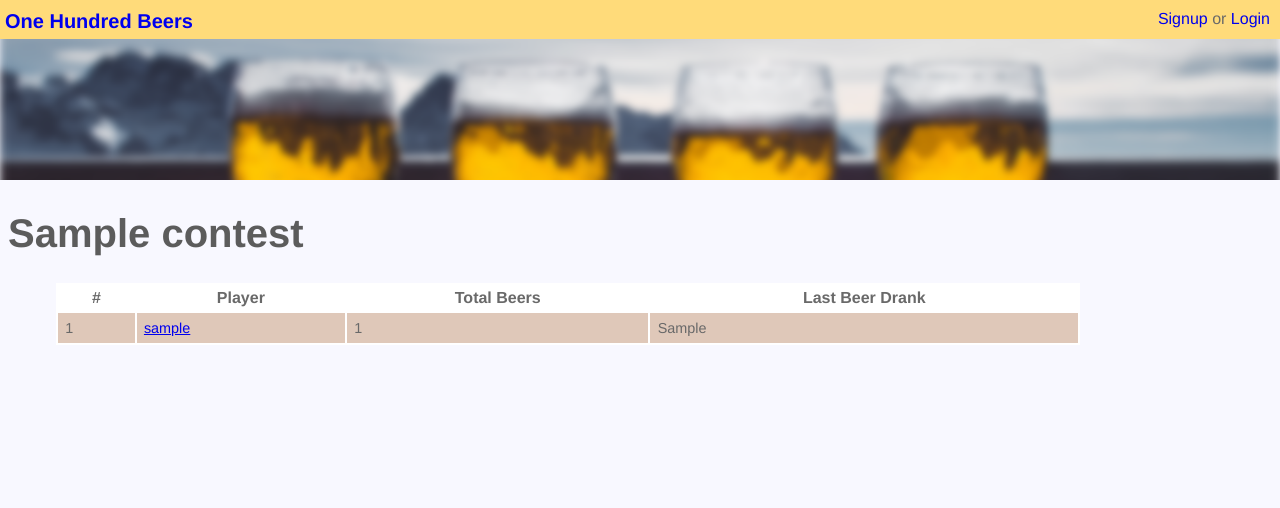
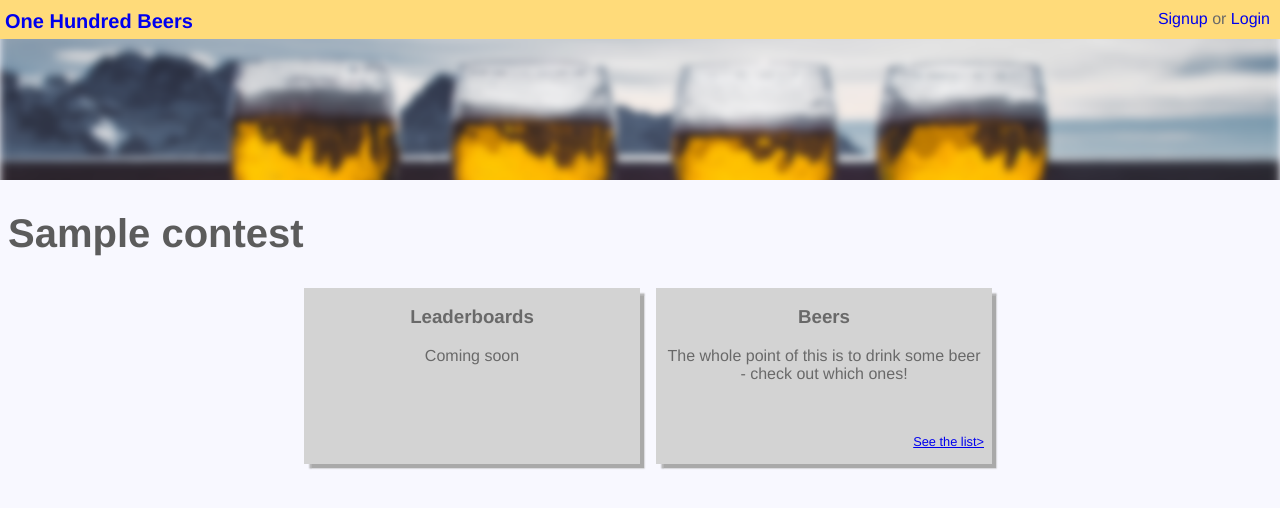
Before and after one commit to nvembar/onehundredbeers, a Django app: template beers/templates/beers/contest.html in a window 1280 px wide. Shown: the top 508 px of the page. Run offline with Django 3.2, Linux system fonts and the light colour scheme; the template is opened without the code that fills it: most values are stand-ins (such as "Sample title", 1, 10 or a date in 2020).

Commit message:
Updated contest nav

```diff
--- a/beers/templates/beers/contest.html
+++ b/beers/templates/beers/contest.html
@@ -5,51 +5,22 @@
 {% block content %}
 	<h1>{{ contest.name }}</h1>
 
-	<div class="contest-leaderboard">
-		<table>
-			<tr>
-				<th>
-					#
-				</th>
-				<th>
-					Player
-				</th>
-				<th>
-					Total Beers
-				</th>
-				<th>
-					Last Beer Drank
-				</th>
-			</tr>
-			{% for p in players %}
-			<tr>
-				<td>
-					{{ forloop.counter }}
-				</td>
-				<td>
-					<a href="{% url 'player-detail' contest_id=contest.id username=p.user_name %}">{{ p.user_name }}</a>
-				</td>
-				<td>
-					{{ p.beer_count }}
-				</td>
-				<td>
-					{{ p.last_checkin_beer }}
-				</td>
-			</tr>
-			{% empty %}
-				<td>
-					-
-				</td>
-				<td>
-					-
-				</td>
-				<td>
-					-
-				</td>
-				<td>
-					-
-				</td>
-			{% endfor %}
-		</table>
+	<div class="three-column-box" style="height: 10em;">
+		<div class="outset-column-box">
+			<h3>Leaderboards</h3>
+
+			Coming soon
+		</div>
+		<div class="outset-column-box">
+			<div class="column-box-content">
+				<h3>Beers</h3>
+
+				The whole point of this is to drink some beer - check out which ones!
+			</div>
+			<div class="column-box-link">
+				<a href="{% url 'beer-list' contest.id %}">See the list&gt;</a>
+			</div>
+		</div>
 	</div>
+
 {% endblock %}
--- a/beers/urls.py
+++ b/beers/urls.py
@@ -12,5 +12,6 @@ urlpatterns = [
 	url(r'^contests/(?P<contest_id>[0-9]+)/join$', views.contest_join, name='contest-join'),
 	url(r'^contests/(?P<contest_id>[0-9]+)/players/(?P<username>[^/]+)$', views.contest_player, name='player-detail'),
 	url(r'^contests/(?P<contest_id>[0-9]+)/beers/(?P<beer_id>[0-9]+)$', views.contest_beer, name='beer-detail'),
-	url(r'^contests/(?P<contest_id>[0-9]+)/beers/$', views.contest_beers, name='beer-list')
+	url(r'^contests/(?P<contest_id>[0-9]+)/beers/$', views.contest_beers, name='beer-list'),
+	url(r'^contests/(?P<contest_id>[0-9]+)/leaderboard/$', views.contest_leaderboard, name='leaderboard'),
 ]
--- a/hundred_beers/static/css/beers.css
+++ b/hundred_beers/static/css/beers.css
@@ -80,23 +80,23 @@ body {
 }
 
 /* line 136, ../../../styles/sass/beers.scss */
-.core-table table, .player-beers table, .contest-summary-list table, .contests table, .contest-leaderboard table {
+.core-table table, .player-beers table, .contest-summary-list table, .contests table, .contest-leaderboard table, .contest-beerlist table {
   background-color: white;
   width: 100%;
 }
 /* line 139, ../../../styles/sass/beers.scss */
-.core-table table th, .player-beers table th, .contest-summary-list table th, .contests table th, .contest-leaderboard table th {
+.core-table table th, .player-beers table th, .contest-summary-list table th, .contests table th, .contest-leaderboard table th, .contest-beerlist table th {
   height: 1.5em;
   font-size: 1rem;
   background-color: white;
 }
 /* line 144, ../../../styles/sass/beers.scss */
-.core-table table tr, .player-beers table tr, .contest-summary-list table tr, .contests table tr, .contest-leaderboard table tr {
+.core-table table tr, .player-beers table tr, .contest-summary-list table tr, .contests table tr, .contest-leaderboard table tr, .contest-beerlist table tr {
   height: 1.25em;
   font-size: 0.9rem;
 }
 /* line 148, ../../../styles/sass/beers.scss */
-.core-table table td, .player-beers table td, .contest-summary-list table td, .contests table td, .contest-leaderboard table td {
+.core-table table td, .player-beers table td, .contest-summary-list table td, .contests table td, .contest-leaderboard table td, .contest-beerlist table td {
   background-color: #dfc8b9;
   padding: 0.5em;
   margin: 0.5em;
@@ -133,6 +133,13 @@ body {
 }
 
 /* line 186, ../../../styles/sass/beers.scss */
+.contest-beerlist {
+  width: 80%;
+  margin-left: 3em;
+  margin-top: 0.5em;
+}
+
+/* line 193, ../../../styles/sass/beers.scss */
 .three-column-box {
   display: flex;
   width: 100%;
@@ -142,15 +149,36 @@ body {
   margin-top: 2em;
 }
 
-/* line 195, ../../../styles/sass/beers.scss */
-.column-box {
+/* line 202, ../../../styles/sass/beers.scss */
+.column-box, .outset-column-box {
   width: 25%;
   margin-left: 0.5em;
   margin-right: 0.5em;
+  padding-left: 0.5em;
+  padding-right: 0.5em;
   text-align: center;
+  height: 100%;
+}
+/* line 211, ../../../styles/sass/beers.scss */
+.column-box .column-box-content, .outset-column-box .column-box-content {
+  height: 80%;
+}
+/* line 215, ../../../styles/sass/beers.scss */
+.column-box .column-box-link, .outset-column-box .column-box-link {
+  text-align: right;
+  font-size: 0.8em;
+  width: 100%;
+  vertical-align: text-bottom;
 }
 
-/* line 202, ../../../styles/sass/beers.scss */
+/* line 223, ../../../styles/sass/beers.scss */
+.outset-column-box {
+  background-color: lightgrey;
+  box-shadow: 0.3em 0.3em 0.1em darkgrey;
+  padding-bottom: 1em;
+}
+
+/* line 230, ../../../styles/sass/beers.scss */
 img.column-icon {
   display: block;
   width: 50%;
@@ -159,7 +187,7 @@ img.column-icon {
   margin-right: auto;
 }
 
-/* line 210, ../../../styles/sass/beers.scss */
+/* line 238, ../../../styles/sass/beers.scss */
 .login-box {
   width: 34.125em;
   display: block;
@@ -167,7 +195,7 @@ img.column-icon {
   margin-right: auto;
 }
 
-/* line 219, ../../../styles/sass/beers.scss */
+/* line 247, ../../../styles/sass/beers.scss */
 .login-form {
   display: flex;
   flex-direction: column;
@@ -180,13 +208,13 @@ img.column-icon {
   padding: 1em;
 }
 
-/* line 231, ../../../styles/sass/beers.scss */
+/* line 259, ../../../styles/sass/beers.scss */
 .login-field {
   width: 30em;
   float: left;
   padding-bottom: 0.75em;
 }
-/* line 235, ../../../styles/sass/beers.scss */
+/* line 263, ../../../styles/sass/beers.scss */
 .login-field input {
   font-size: 1.25em;
   width: 23.8em;
@@ -195,18 +223,18 @@ img.column-icon {
   height: 1.5em;
 }
 
-/* line 244, ../../../styles/sass/beers.scss */
+/* line 272, ../../../styles/sass/beers.scss */
 .login-button-row {
   width: 100%;
   padding-bottom: 0.75em;
 }
-/* line 248, ../../../styles/sass/beers.scss */
+/* line 276, ../../../styles/sass/beers.scss */
 .login-button-row input[type=submit] {
   font-size: 1.25em;
   float: right;
 }
 
-/* line 254, ../../../styles/sass/beers.scss */
+/* line 282, ../../../styles/sass/beers.scss */
 .login-label {
   font-size: 1em;
   font-weight: bold;
@@ -217,7 +245,7 @@ img.column-icon {
   margin-bottom: 0.25em;
 }
 
-/* line 264, ../../../styles/sass/beers.scss */
+/* line 292, ../../../styles/sass/beers.scss */
 .field-help {
   font-size: 0.75rem;
   height: 0.8rem;
--- a/styles/sass/beers.scss
+++ b/styles/sass/beers.scss
@@ -183,6 +183,13 @@ $top-padding-horizontal:  5px / $default-font-size * 1em;
   margin-top: 0.5em;
 }
 
+.contest-beerlist {
+  @extend .core-table;
+  width: 80%;
+  margin-left: 3em;
+  margin-top: 0.5em;
+}
+
 .three-column-box {
   display: flex;
   width: 100%;
@@ -196,7 +203,28 @@ $top-padding-horizontal:  5px / $default-font-size * 1em;
   width: 25%;
   margin-left: 0.5em;
   margin-right: 0.5em;
+  padding-left: 0.5em;
+  padding-right: 0.5em;
   text-align: center;
+  height: 100%;
+
+  .column-box-content {
+    height: 80%;
+  }
+
+  .column-box-link {
+    text-align: right;
+    font-size: 0.8em;
+    width: 100%;
+    vertical-align: text-bottom;
+  }
+}
+
+.outset-column-box {
+  @extend .column-box;
+  background-color: lightgrey;
+  box-shadow: 0.3em 0.3em 0.1em darkgrey;
+  padding-bottom: 1em;
 }
 
 img.column-icon {
```
Also changed, not shown: beers/templates/beers/contest-beers.html (added, +27 -0 lines), beers/templates/beers/contest-leaderboard.html (added, +55 -0 lines), beers/views.py (+10 -1 lines).
